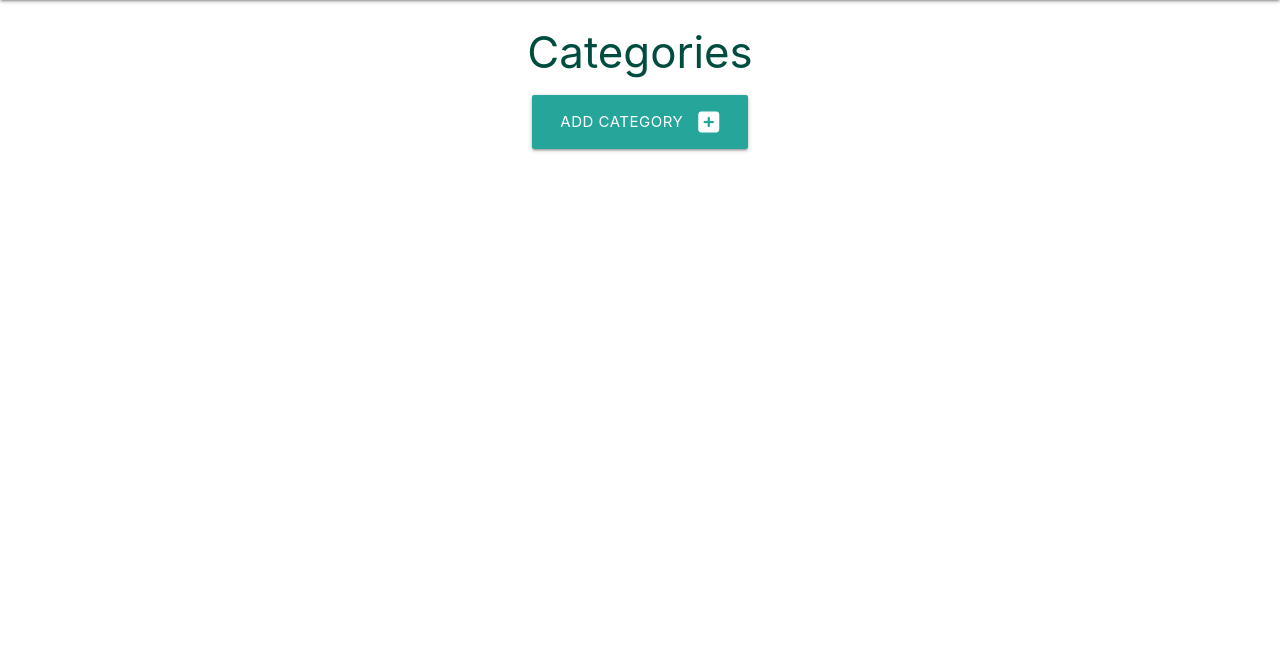
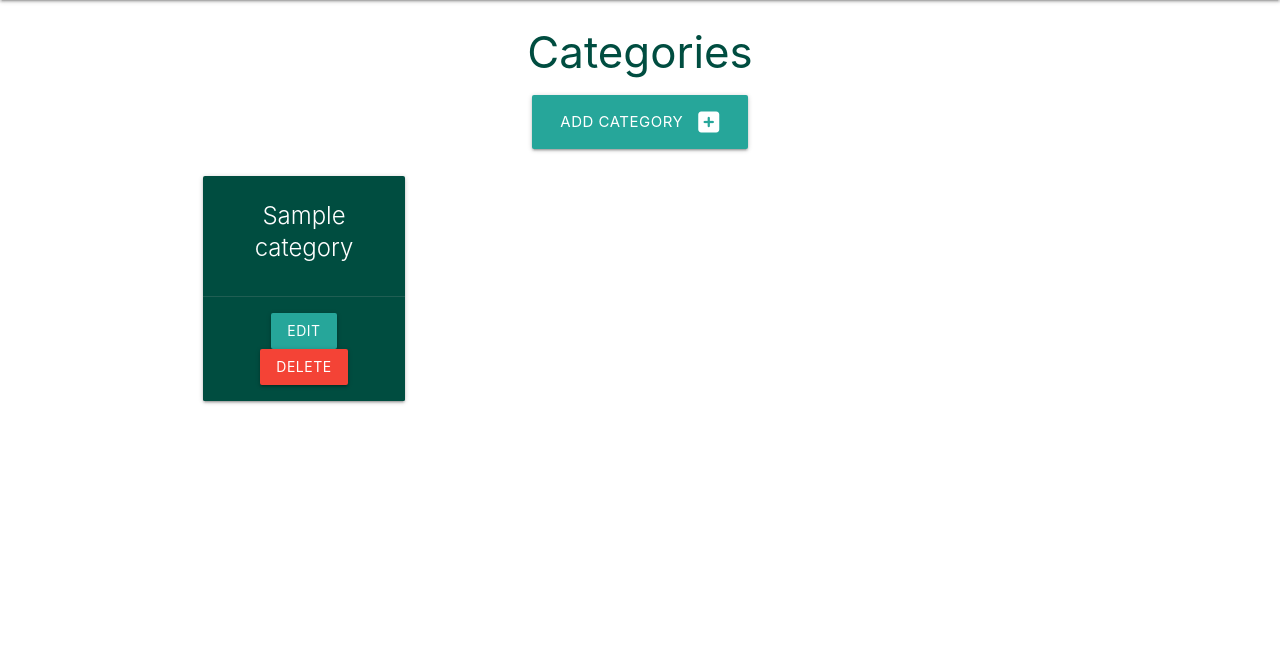
Before and after one commit to SamanthaBooth81/task-manager-dms-follow-along-ci, a Flask app: page /categories in a window 1280 px wide. Shown: the part 64-720 px from the top of the page. Run offline with Flask 2, Linux system fonts and the light colour scheme; tables that the repository leaves empty hold one stand-in row (values such as "Sample post").

Commit message:
Add functionality to view categories added to my taskmanager databas

```diff
--- a/taskmanager/routes.py
+++ b/taskmanager/routes.py
@@ -10,7 +10,8 @@ def home():
 
 @app.route("/categories")
 def categories():
-    return render_template("categories.html")
+    categories = list(Category.query.order_by(Category.category_name).all())
+    return render_template("categories.html", categories=categories)
 
 
 @app.route("/add_category", methods=["GET", "POST"])
--- a/taskmanager/templates/categories.html
+++ b/taskmanager/templates/categories.html
@@ -11,4 +11,20 @@
     </div>
 </div>
 
+<div class="row">
+    {% for  category in categories %}
+    <div class="col s12 m6 l3">
+      <div class="card teal darken-4 center-align">
+        <div class="card-content white-text">
+          <span class="card-title">{{ category.category_name }}</span>
+        </div>
+        <div class="card-action">
+          <a href="#" class="btn teal lighten-1">Edit</a>
+          <a href="#" class="btn red">Delete</a>
+        </div>
+      </div>
+    </div>
+    {% endfor %}
+  </div>
+
 {% endblock%}
```
